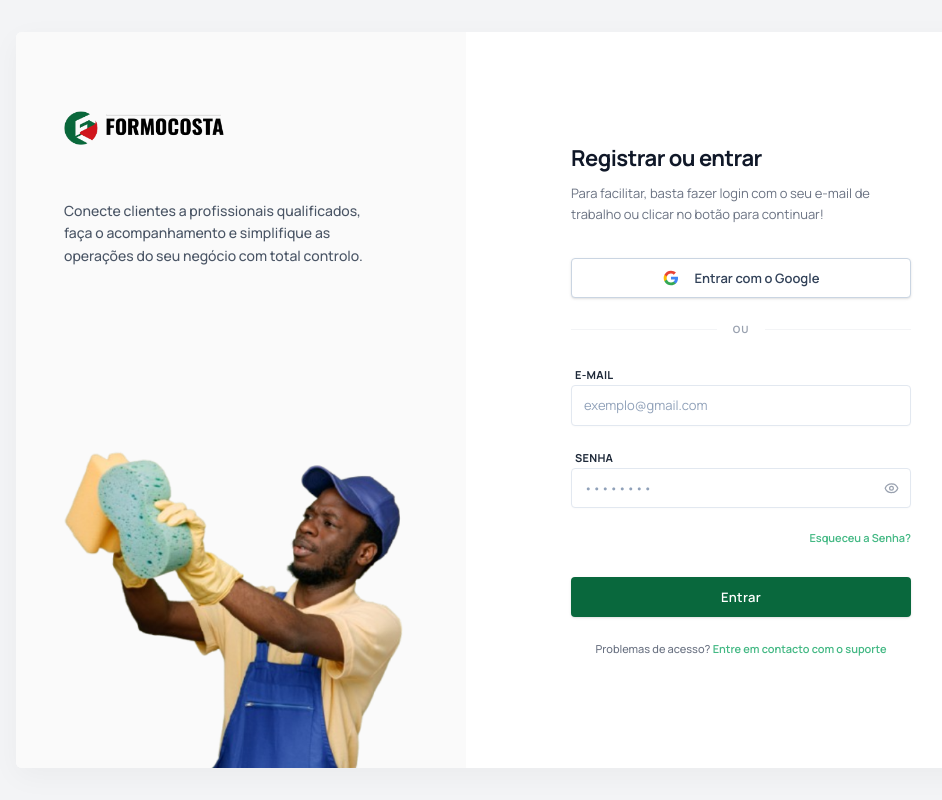
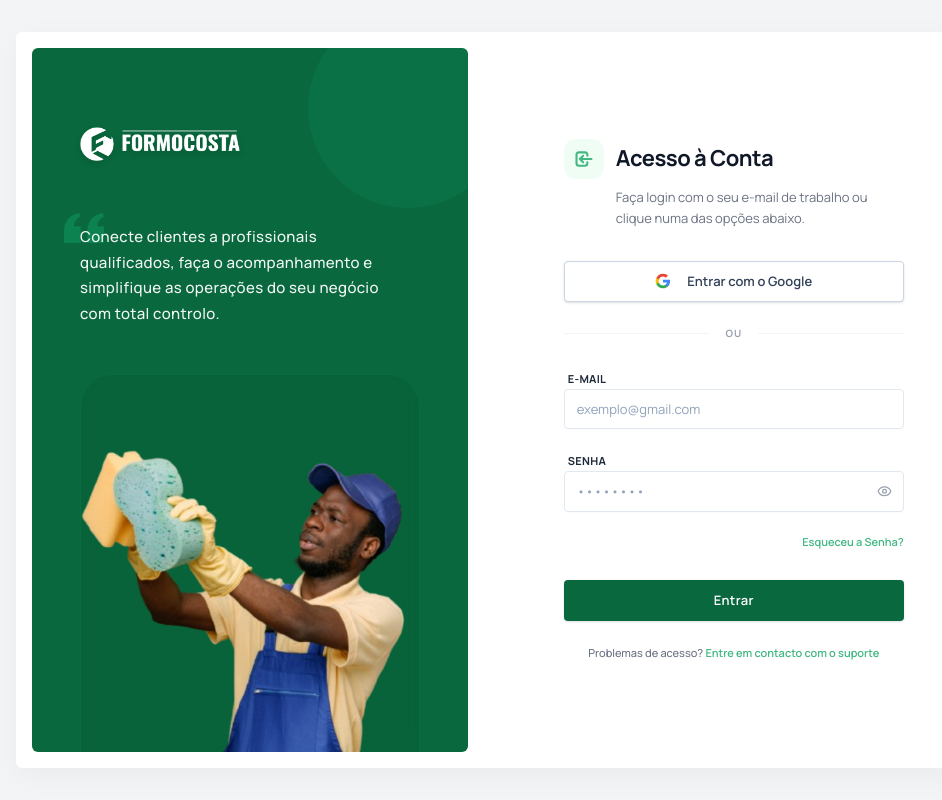
Before and after one commit to formocosta/frontend, a Next.js app: page /login in a window 1280 px wide. Shown: the whole page, without its empty margins (124-1066 px from the left). Built offline with nearby package versions, Linux system fonts and the light colour scheme.

Commit message:
feat: implement login page with email and social authentication support

```diff
--- a/src/app/login/page.tsx
+++ b/src/app/login/page.tsx
@@ -7,7 +7,7 @@ import {
   EyeOff,
 } from 'lucide-react';
 import Image from 'next/image';
-import icon from '@/assets/images/icon2.png';
+import icon from '@/assets/images/icon3.png';
 import profissionalImage from '@/assets/images/proficional.png';
 import { Input } from '@/components/common/form/Input';
 import { Button } from '@/components/common/form/Button';
@@ -37,20 +37,33 @@ export default function LoginPage() {
 
   return (
     <main className="h-screen w-full flex items-center justify-center font-sans bg-[#f3f4f6] p-4 sm:p-8 selection:bg-primary-200 selection:text-primary-900">
-      <div className="bg-white rounded-md shadow-[0_8px_30px_rgb(0,0,0,0.04)] w-full max-w-[1000px] flex flex-col lg:flex-row overflow-hidden min-h-[650px] relative h-full max-h-[800px]">
+      <div className="bg-white rounded-md shadow-[0_8px_30px_rgb(0,0,0,0.04)] w-full max-w-[1000px] flex flex-col lg:flex-row overflow-hidden min-h-[650px] relative h-full max-h-[800px] p-4">
 
-        <section className="relative hidden lg:flex lg:w-[45%] flex-col pt-12 px-12 pb-0 overflow-hidden bg-[#fafafa]">
+        <section className="relative rounded-md hidden lg:flex lg:w-[45%] flex-col pt-12 px-12 pb-0 overflow-hidden bg-primary-700">
+
+          {/* Decorative SVGs for the background */}
+          <div className="absolute top-0 right-0 -mt-10 -mr-10 text-primary-600/30">
+            <svg width="200" height="200" viewBox="0 0 24 24" fill="currentColor">
+              <circle cx="12" cy="12" r="12" />
+            </svg>
+          </div>
 
           {/* Top Content */}
           <div className="relative z-10">
-            <Image src={icon} alt="Logo" className="w-40 h-24 object-contain object-left mb-6" />
-            <p className="text-[14px] text-gray-600 font-medium leading-[1.6] max-w-[90%]">
-              Conecte clientes a profissionais qualificados, faça o acompanhamento e simplifique as operações do seu negócio com total controlo.
-            </p>
+            <Image src={icon} alt="Logo" className="w-40 h-24 object-contain object-left mb-8 drop-shadow-md brightness-0 invert" />
+
+            <div className="relative">
+              <svg className="absolute -top-4 -left-4 w-10 h-10 text-primary-500/40" fill="currentColor" viewBox="0 0 24 24">
+                <path d="M14.017 21v-7.391c0-5.704 3.731-9.57 8.983-10.609l.995 2.151c-2.432.917-3.995 3.638-3.995 5.849h4v10h-9.983zm-14.017 0v-7.391c0-5.704 3.748-9.57 9-10.609l.996 2.151c-2.433.917-3.996 3.638-3.996 5.849h3.983v10h-9.983z" />
+              </svg>
+              <p className="relative z-10 text-[15px] text-white/95 font-medium leading-[1.7] max-w-[90%] tracking-wide">
+                Conecte clientes a profissionais qualificados, faça o acompanhamento e simplifique as operações do seu negócio com total controlo.
+              </p>
+            </div>
           </div>
 
           {/* Bottom Content / Image */}
-          <div className="relative z-10 flex-1 flex items-end justify-center mt-12 w-full h-full bg-primary">
+          <div className="relative z-10 flex-1 flex items-end justify-center mt-12 w-full h-full bg-primary-800/30 rounded-t-[32px] overflow-hidden backdrop-blur-sm border border-primary-600/30 border-b-0">
             <Image
               src={profissionalImage}
               alt="Profissional"
@@ -65,11 +78,18 @@ export default function LoginPage() {
           <div className="w-full max-w-[340px] mx-auto">
 
             <div className="mb-8">
-              <h1 className="text-[22px] font-bold text-gray-900 tracking-tight mb-2">
-                Registrar ou entrar
-              </h1>
-              <p className="text-[13px] text-gray-500 leading-relaxed">
-                Para facilitar, basta fazer login com o seu e-mail de trabalho ou clicar no botão para continuar!
+              <div className="flex items-center gap-3 mb-2">
+                <div className="w-10 h-10 rounded-xl bg-green-50 flex items-center justify-center text-[#42b883]">
+                  <svg className="w-5 h-5" fill="none" viewBox="0 0 24 24" stroke="currentColor" strokeWidth="2.5">
+                    <path strokeLinecap="round" strokeLinejoin="round" d="M11 16l-4-4m0 0l4-4m-4 4h14m-5 4v1a3 3 0 01-3 3H6a3 3 0 01-3-3V7a3 3 0 013-3h7a3 3 0 013 3v1" />
+                  </svg>
+                </div>
+                <h1 className="text-[22px] font-bold text-gray-900 tracking-tight">
+                  Acesso à Conta
+                </h1>
+              </div>
+              <p className="text-[13px] text-gray-500 leading-relaxed ml-[52px]">
+                Faça login com o seu e-mail de trabalho ou clique numa das opções abaixo.
               </p>
             </div>
 
@@ -160,8 +180,6 @@ export default function LoginPage() {
               </span>
             </div>
 
-
-
           </div>
         </section>
 
```
Also changed, not shown: src/assets/images/icon3.png (added).
